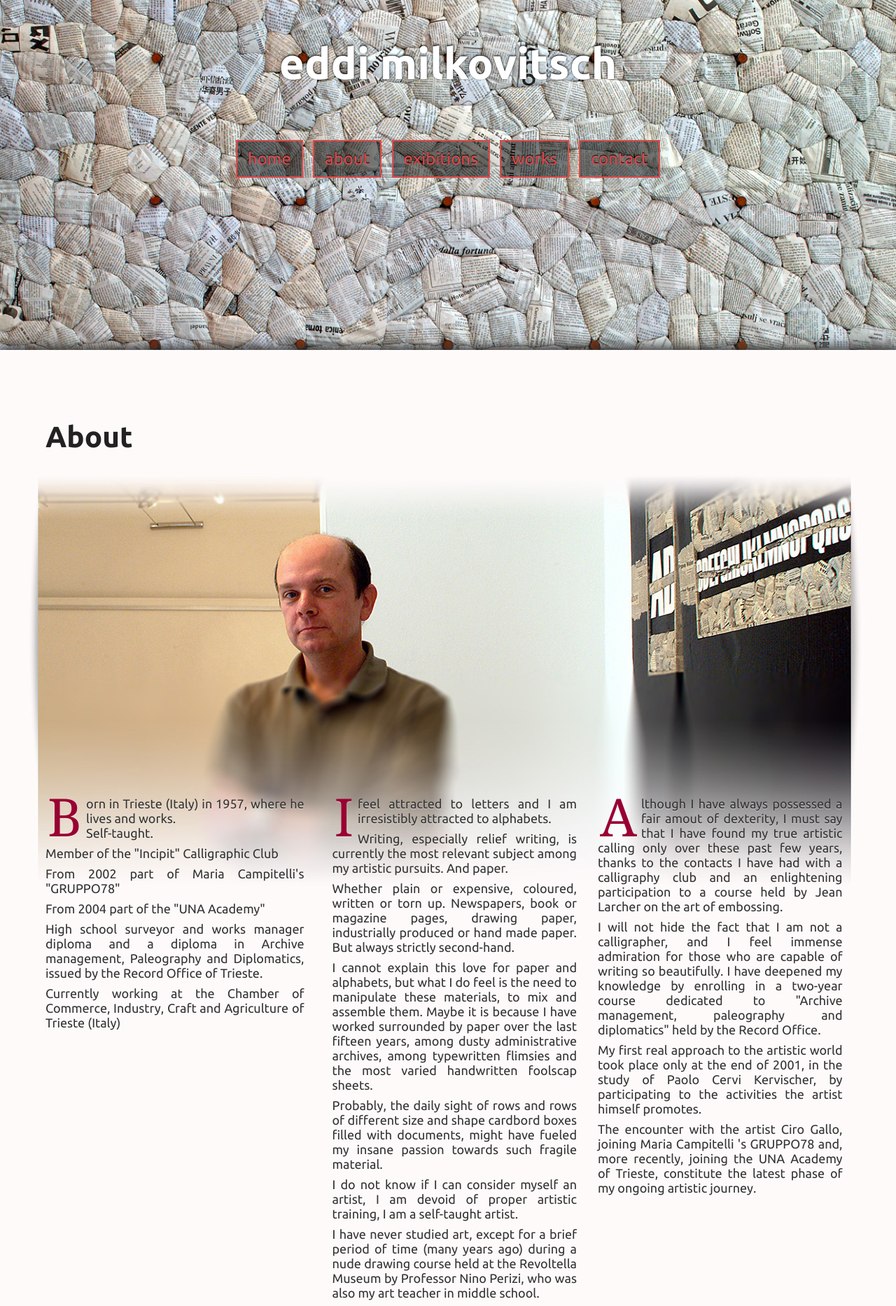
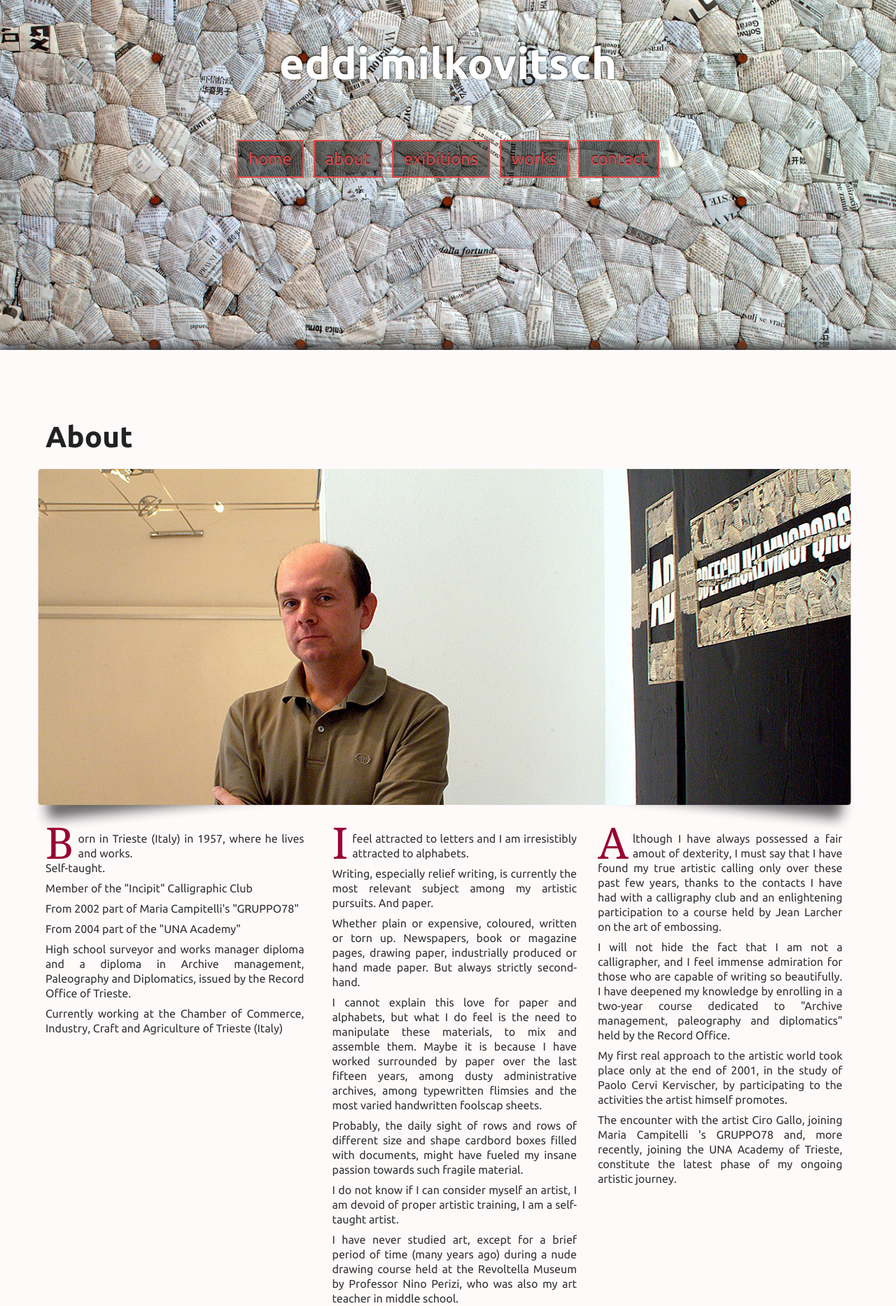
Before and after one commit to andreasonny83/eddimilkovitsch, a PHP site: page / in a window 1280 px wide. Shown: the part 150-2016 px from the top of the page at 70% size. Run offline with PHP 8.4, Linux system fonts and the light colour scheme.

Commit message:
About image changed Font-size decreased

```diff
--- a/css/main.css
+++ b/css/main.css
@@ -8,7 +8,7 @@ body {
 }
 body, p {
 	font-family: Ubuntu, sans-serif;
-	font-size: 18px;
+	font-size: 16px;
 	color: #333;
 	text-shadow: 0px 1px 1px rgba(255,255,255,0.5);
 }
@@ -124,10 +124,9 @@ article h2 {
 article p:first-child:first-letter {
 	float: left;
 	color: #903;
-	font-size: 75px;
-	line-height: 57px;
+	font-size: 62px;
 	padding-right: 6px;
-	padding-left: 3px;
+	padding-top: 5px;
 	font-family: Georgia, sans-serif;
 }
 article#about {
@@ -135,7 +134,7 @@ article#about {
 	background-position: 0 170px;
 }
 article#about h2 {
-	margin-bottom: 460px;
+	margin-bottom: 510px;
 }
 .multi_column {
 	float: left;
```
Also changed, not shown: images/about/about.jpg, images/about/old_about.jpg (added).
